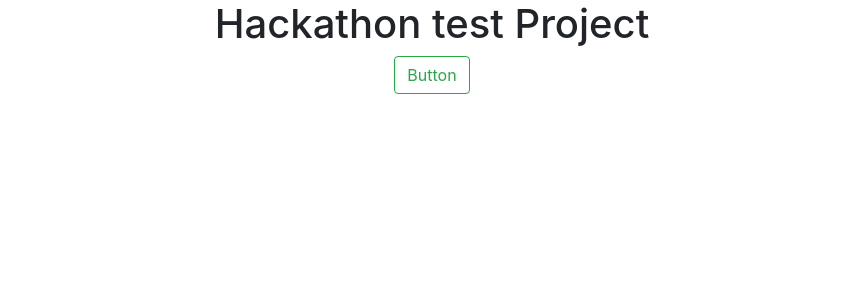
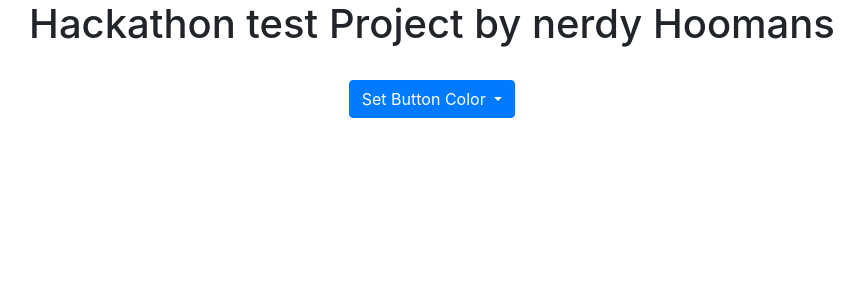
Before and after one commit to dheerajhyper69/hackathon-test, a React (Create React App) app: page / in a window 1280 px wide. Shown: the top 300 px of the page, without its empty margins (208-1072 px from the left). Built offline with nearby package versions, Linux system fonts and the light colour scheme.

Commit message:
made cool button color changy thing

```diff
--- a/public/index.html
+++ b/public/index.html
@@ -30,7 +30,7 @@
       work correctly both with client-side routing and a non-root public URL.
       Learn how to configure a non-root public URL by running `npm run build`.
     -->
-    <title>React App</title>
+    <title>Hackathon Test</title>
   </head>
   <body>
     <noscript>You need to enable JavaScript to run this app.</noscript>
--- a/src/App.js
+++ b/src/App.js
@@ -1,14 +1,41 @@
 import React from 'react';
 import './App.css';
-import Button from 'react-bootstrap/Button';
+import DropdownButton from 'react-bootstrap/DropdownButton';
+import Dropdown from 'react-bootstrap/Dropdown';
 
-function App() {
-  return (
-    <div className="App">
-      <h1>Hackathon test Project</h1>
-      <Button variant="outline-success" onClick={() => alert('Cool JavaScript works!')}>Button</Button>
-    </div>
-  );
+class App extends React.Component {
+  constructor(props) {
+    super(props);
+    this.state = { variant: 'primary' };
+  }
+
+  handleSelect = (e) => {
+    this.setState({
+      variant: e
+    });
+  }
+
+  render() {
+    return (
+      <div className="App">
+        <h1>Hackathon test Project by nerdy Hoomans</h1>
+        <br />
+        <DropdownButton
+          title="Set Button Color "
+          onSelect={this.handleSelect}
+          variant={this.state.variant}
+        >
+          {['Primary', 'Secondary', 'Success', 'Info', 'Warning', 'Danger'].map(
+            (variant) => {
+              return (
+                <Dropdown.Item eventKey={variant.toLowerCase()}>{variant}</Dropdown.Item>
+              )
+            }
+          )}
+        </DropdownButton>
+      </div>
+    );
+  }
 }
 
 export default App;
```
Also changed, not shown: 1 other file (tests, documents, lock files or other folders).
